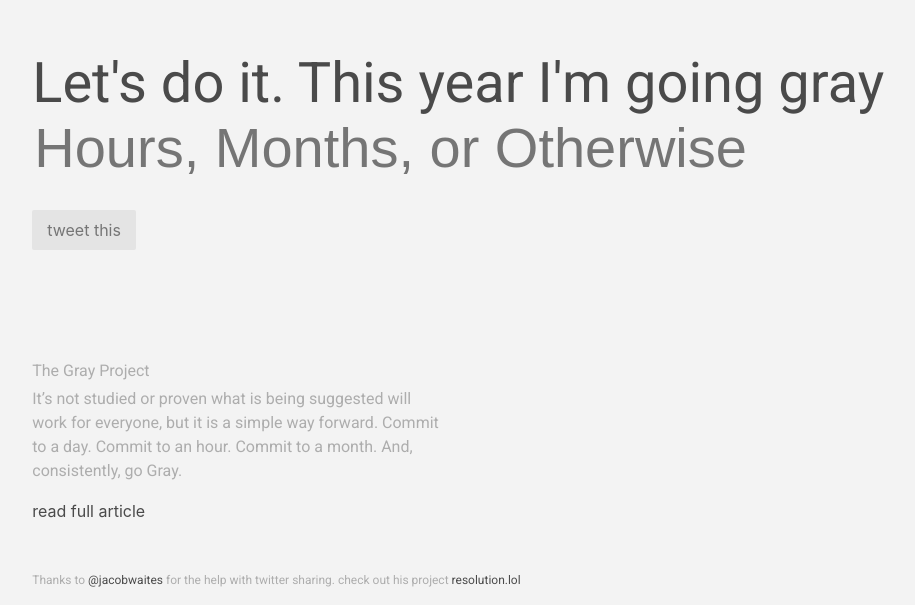
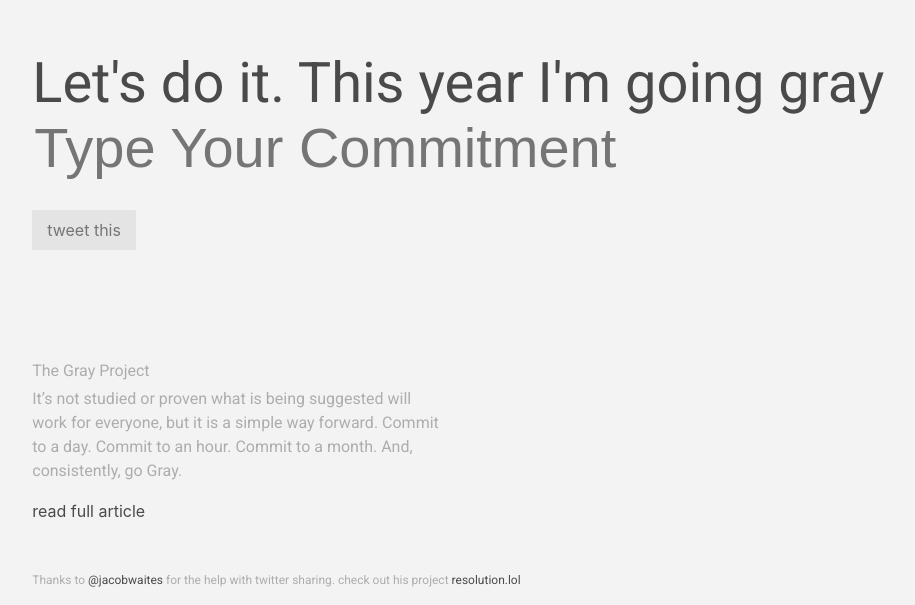
Before and after one commit to russpate/gray-web, a website: page index.html in a window 1280 px wide. Shown: the part 267-872 px from the top of the page, without its empty margins (114-1029 px from the left). Drawn offline with nearby package versions, Linux system fonts and the light colour scheme; a script that the page names is missing.

Commit message:
copy edits

```diff
--- a/index.html
+++ b/index.html
@@ -14,7 +14,7 @@
             </div>
             <div class="col-xs-12 col-md-11 mr-md-auto ml-md-auto">
                 <div class="commit-wrap">
-                    <h2>Let's do it. This year I'm going gray<textarea class="commitment"  placeholder="Hours, Months, or Otherwise" onfocus="this.placeholder='your commitment'" onfocusout="this.placeholder='Hours, Months, or Otherwise'" ></textarea></h2>
+                    <h2>Let's do it. This year I'm going gray<textarea class="commitment"  placeholder="Type Your Commitment" onfocus="this.placeholder='Hours, Months, or Otherwise'" onfocusout="this.placeholder='Type Your Commitment'" ></textarea></h2>
                     <a class="twitter-share-button" href="https://twitter.com/intent/tweet?text=I+commit+to+going+gray.+Read+the+original+article+by+@russpate+">tweet this</a>
                 </div>
                 <div class="info col-md-5 row">
```
